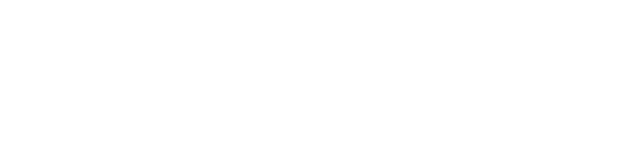
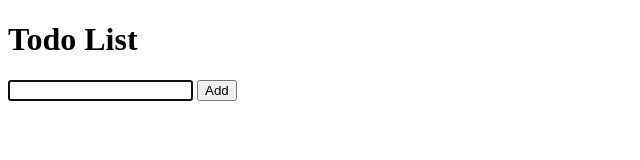
Before and after one commit to dedektegarapriyandi/todo-app, a plain HTML site: page index.html in a window 1280 px wide. Shown: the whole page, without its empty margins (0-640 px from the left). Drawn offline with Linux system fonts and the light colour scheme.

Commit message:
create form input

```diff
--- a/index.html
+++ b/index.html
@@ -10,7 +10,11 @@
 
 <body>
 
-
+    <h1>Todo List</h1>
+    <form class="form">
+        <input type="text" class="todo-inpute" autofocus>
+        <button class="submit-btn">Add</button>
+    </form>
 
     <script src="./script.js"></script>
 </body>
```
